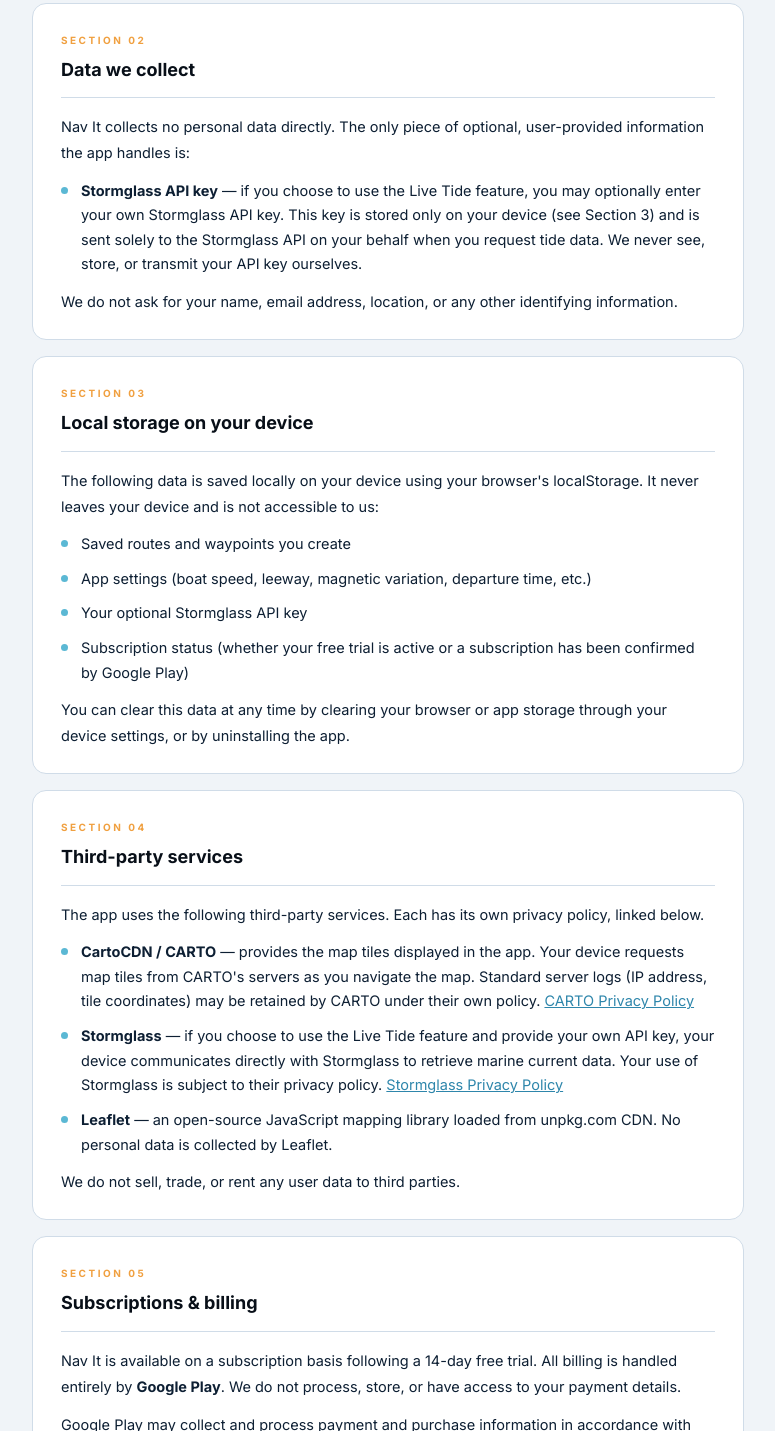
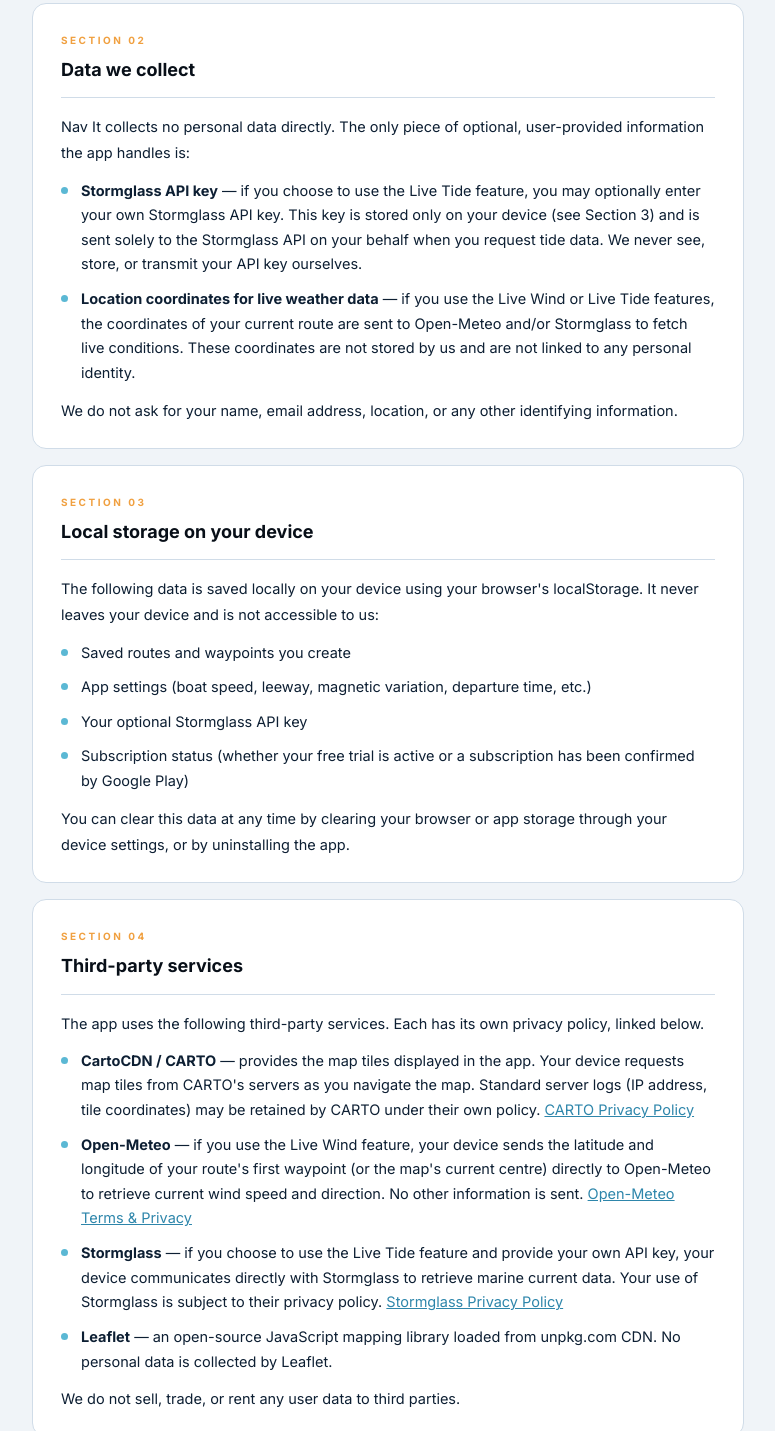
Before and after one commit to philwright210458-blip/privacy, a plain HTML site: page index.html in a window 1280 px wide. Shown: the part 1102-2533 px from the top of the page, without its empty margins (252-1027 px from the left). Drawn offline with Linux system fonts and the light colour scheme.

Commit message:
Add information about location coordinates and services

```diff
--- a/index.html
+++ b/index.html
@@ -133,6 +133,7 @@
         <p>Nav It collects no personal data directly. The only piece of optional, user-provided information the app handles is:</p>
         <ul>
             <li><strong>Stormglass API key</strong> — if you choose to use the Live Tide feature, you may optionally enter your own Stormglass API key. This key is stored only on your device (see Section 3) and is sent solely to the Stormglass API on your behalf when you request tide data. We never see, store, or transmit your API key ourselves.</li>
+            <li><strong>Location coordinates for live weather data</strong> — if you use the Live Wind or Live Tide features, the coordinates of your current route are sent to Open-Meteo and/or Stormglass to fetch live conditions. These coordinates are not stored by us and are not linked to any personal identity.</li>
         </ul>
         <p>We do not ask for your name, email address, location, or any other identifying information.</p>
     </div>
@@ -156,6 +157,7 @@
         <p>The app uses the following third-party services. Each has its own privacy policy, linked below.</p>
         <ul>
             <li><strong>CartoCDN / CARTO</strong> — provides the map tiles displayed in the app. Your device requests map tiles from CARTO's servers as you navigate the map. Standard server logs (IP address, tile coordinates) may be retained by CARTO under their own policy. <a href="https://carto.com/privacy" target="_blank" rel="noopener">CARTO Privacy Policy</a></li>
+            <li><strong>Open-Meteo</strong> — if you use the Live Wind feature, your device sends the latitude and longitude of your route's first waypoint (or the map's current centre) directly to Open-Meteo to retrieve current wind speed and direction. No other information is sent. <a href="https://open-meteo.com/en/terms" target="_blank" rel="noopener">Open-Meteo Terms &amp; Privacy</a></li>
             <li><strong>Stormglass</strong> — if you choose to use the Live Tide feature and provide your own API key, your device communicates directly with Stormglass to retrieve marine current data. Your use of Stormglass is subject to their privacy policy. <a href="https://stormglass.io/privacy-policy" target="_blank" rel="noopener">Stormglass Privacy Policy</a></li>
             <li><strong>Leaflet</strong> — an open-source JavaScript mapping library loaded from unpkg.com CDN. No personal data is collected by Leaflet.</li>
         </ul>
```
